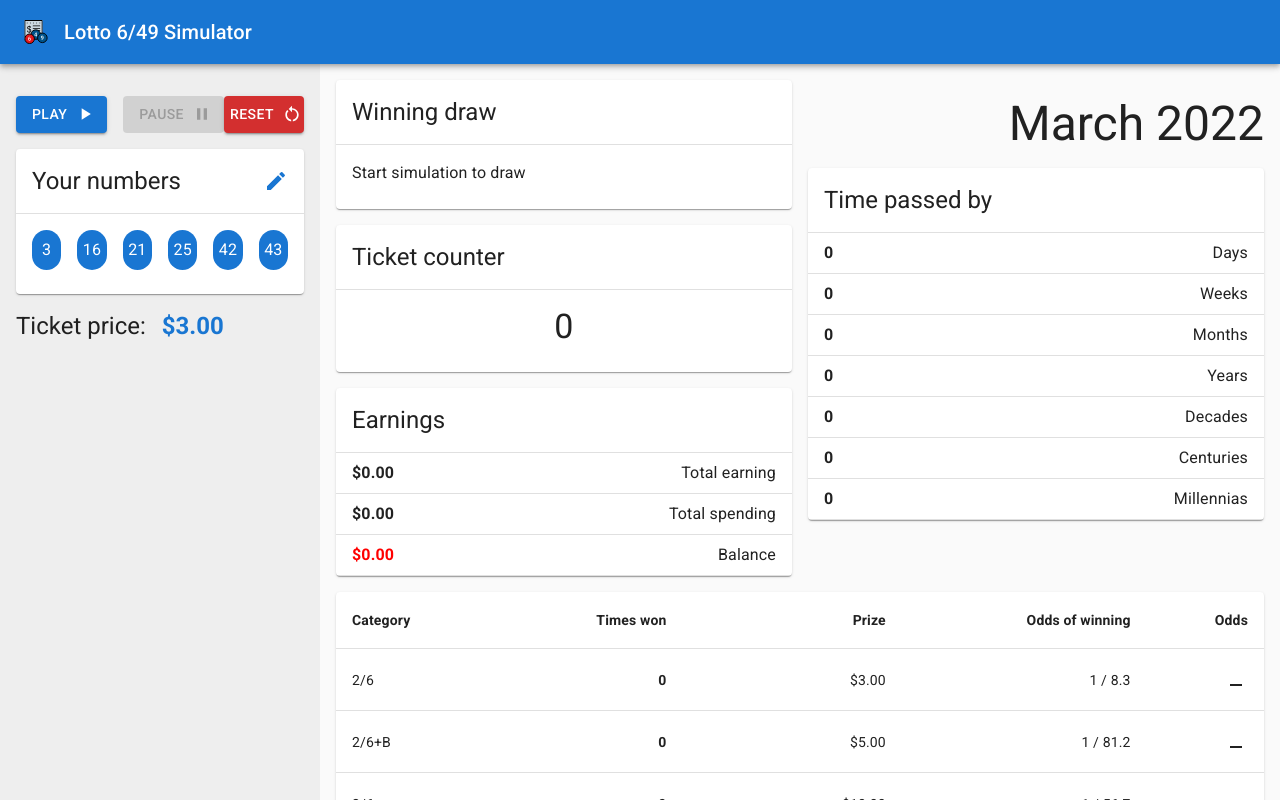
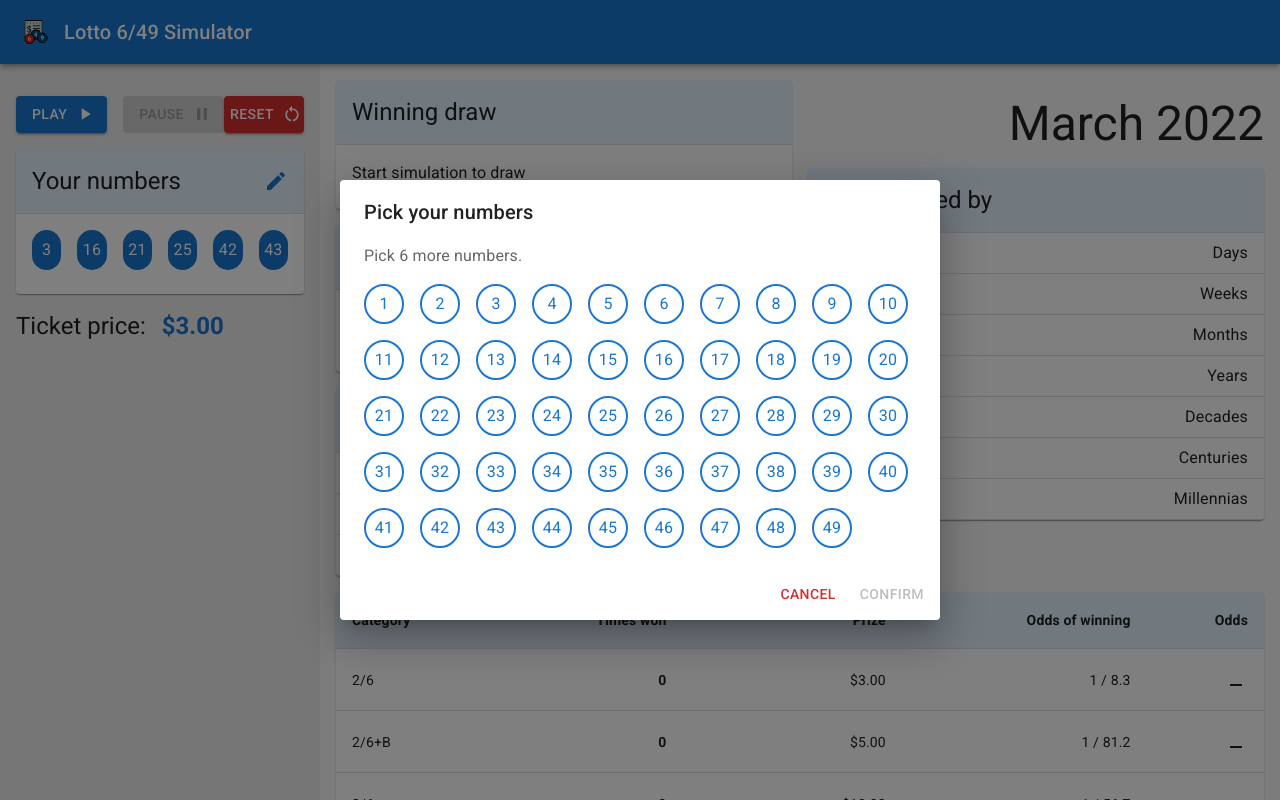
Before and after one commit to joseph-passineau/lotto649-simulator, a React (Create React App) app: page / in a window 1280 px wide. Both pictures are taken after a click on the button 276 px from the left and 180 px from the top of the page. Shown: the top 800 px of the page. Built offline with nearby package versions, Linux system fonts and the light colour scheme.

Commit message:
Add ticket number picker
Add a dialog to pick the ticket numbers.

```diff
--- a/src/App.tsx
+++ b/src/App.tsx
@@ -8,14 +8,14 @@ import { createAppTheme } from "theme";
 import { createTheme, CssBaseline, ThemeProvider } from '@mui/material';
 
 export const App: React.FC = () => {
-  const [ticket, setTickets] = useState<Ticket>(Ticket.generateRandomTicket());
+  const [ticket, setTicket] = useState<Ticket>(Ticket.generateRandomTicket());
   const [bankAccount, setBankAccount] = useState<BankAccount>(new BankAccount());
   const [lottery, setLottery] = useState<Lottery>(new Lottery());
 
   const theme = createTheme(createAppTheme("light"));
 
   const resetSimulator = () => {
-    setTickets(Ticket.generateRandomTicket());
+    setTicket(Ticket.generateRandomTicket());
     setBankAccount(new BankAccount());
     setLottery(new Lottery());
   }
@@ -24,7 +24,7 @@ export const App: React.FC = () => {
     <ThemeProvider theme={theme}>
       <CssBaseline />
       <PageLayout>
-        <Simulator ticket={ticket} bankAccount={bankAccount} lottery={lottery} reset={resetSimulator}/>
+        <Simulator ticket={ticket} bankAccount={bankAccount} lottery={lottery} reset={resetSimulator} setTicket={setTicket}/>
       </PageLayout>
     </ThemeProvider>
   )
--- /dev/null
+++ b/src/components/TicketCard/PickNumberInput.tsx
@@ -0,0 +1,34 @@
+import { IconButton, Stack, Typography } from '@mui/material';
+import React from 'react';
+
+export interface PickNumberInputProps {
+    value: number,
+    isSelected: boolean,
+    onClick: (value:number) => void;
+    isClickable: boolean;
+}
+
+export const PickNumberInput: React.FC<PickNumberInputProps> = (props: PickNumberInputProps) => {
+
+    const backgroundColor = props.isSelected ? "primary.main" : "primary.contrastText";
+    const textColor = props.isSelected ? "primary.contrastText" : "primary.main";
+
+    const handleOnClick = () => {
+        if(props.isClickable) {
+            props.onClick(props.value);
+        }
+    }
+
+    return (
+        <IconButton
+            sx={{backgroundColor: backgroundColor, borderColor: textColor, borderWidth: 2, borderStyle: "solid", borderRadius: 999, width: 40, height: 40,
+            '&:hover' : {
+                backgroundColor: backgroundColor, borderColor: textColor
+            }}}
+            onClick={handleOnClick}>
+            <Stack alignItems="center" justifyContent="center" sx={{height:"100%"}}>
+                <Typography color={textColor}>{props.value}</Typography>
+            </Stack>
+        </IconButton>
+    )
+}
--- /dev/null
+++ b/src/components/TicketCard/PickTicketDialog.tsx
@@ -0,0 +1,65 @@
+import { Dialog, DialogTitle, DialogContent, DialogActions, Button, Stack, DialogContentText } from '@mui/material';
+import React from 'react';
+import { FixedLengthArray } from 'types';
+import { PickNumberInput } from './PickNumberInput';
+
+export interface PickTicketDialogProps {
+    open: boolean
+    onClose: () => void;
+    save: (numbers: FixedLengthArray<[number,number,number,number,number,number]>) => void;
+}
+
+export const PickTicketDialog: React.FC<PickTicketDialogProps> = (props: PickTicketDialogProps) => {
+
+    const [numbers, setNumbers] = React.useState<number[]>([]);
+
+    const handleNumberClick = (value: number) => {
+        if(numbers.includes(value))
+        {
+            const newNumbers = [...numbers];
+            newNumbers.splice(numbers.indexOf(value), 1)
+            setNumbers(newNumbers);
+        }
+        else
+        {
+            setNumbers([...numbers, value]);
+        }
+    }
+
+    const handleOnSave = () => {
+        props.save([numbers[0], numbers[1], numbers[2], numbers[3], numbers[4], numbers[5]]);
+        handleOnClose();
+    }
+
+    const handleOnClose = () => {
+        props.onClose();
+        setNumbers([]);
+    }
+
+    const allPossibleNumbers = Array.from({length: 49}, (_, i) => i + 1);
+    const canSave = numbers.length === 6;
+
+    return (
+        <Dialog open={props.open} onClose={handleOnClose}>
+            <DialogTitle>Pick your numbers</DialogTitle>
+            <DialogContent>
+                <DialogContentText>
+                    {canSave ? (
+                        <>You have picked 6 numbers.</>
+                    ): (
+                        <>Pick {6 - numbers.length} more numbers.</>
+                    )}
+                </DialogContentText>
+                <Stack direction="row" flexWrap="wrap" gap={2} mt={2}>
+                    {allPossibleNumbers.map((number) => (
+                        <PickNumberInput key={number} value={number} isSelected={numbers.includes(number)} onClick={handleNumberClick} isClickable={!canSave || numbers.includes(number)}/>
+                    ))}
+                </Stack>
+            </DialogContent>
+            <DialogActions>
+                <Button onClick={handleOnClose} color="error">Cancel</Button>
+                <Button onClick={handleOnSave} disabled={!canSave}>Confirm</Button>
+            </DialogActions>
+        </Dialog>
+    )
+}
--- a/src/components/TicketCard/TicketCard.tsx
+++ b/src/components/TicketCard/TicketCard.tsx
@@ -1,21 +1,38 @@
-import React from 'react';
+import React, { Dispatch, SetStateAction } from 'react';
 import { Card, CardContent, CardHeader, Divider, IconButton, Stack } from '@mui/material';
 import { Ticket } from 'Ticket';
 import { TicketCardNumber } from './TicketCardNumber';
 import EditIcon from '@mui/icons-material/Edit';
+import { PickTicketDialog } from './PickTicketDialog';
+import { FixedLengthArray } from 'types';
 
 export interface TicketCardProps {
     ticket: Ticket;
+    setTicket: Dispatch<SetStateAction<Ticket>>;
 }
 
 export const TicketCard: React.FC<TicketCardProps> = (props: TicketCardProps) => {
+
+    const [openDialog, setOpenDialog] = React.useState(false);
+
+    const handleClickOpen = () => {
+        setOpenDialog(true);
+    };
+
+    const handleClose = () => {
+        setOpenDialog(false);
+    };
+
+    const handleSave = (numbers: FixedLengthArray<[number,number,number,number,number,number]>) => {
+        props.setTicket(new Ticket(numbers));
+    }
 
     return (
         <Card>
             <CardHeader
             title="Your numbers"
             action={
-            <IconButton color="primary">
+                <IconButton color="primary" onClick={handleClickOpen}>
                     <EditIcon />
                 </IconButton>
             }
@@ -28,6 +45,7 @@ export const TicketCard: React.FC<TicketCardProps> = (props: TicketCardProps) =>
                     ))}
                 </Stack>
             </CardContent>
+            <PickTicketDialog open={openDialog} onClose={handleClose} save={handleSave} />
         </Card>
     )
 }
--- a/src/theme.ts
+++ b/src/theme.ts
@@ -1,5 +1,5 @@
 import { createTheme, PaletteMode, Theme } from "@mui/material";
-import { grey } from "@mui/material/colors";
+import { grey, blue } from "@mui/material/colors";
 
 const getPaletteTheme = (mode: PaletteMode) => {
   return createTheme(
@@ -11,6 +11,9 @@ const getPaletteTheme = (mode: PaletteMode) => {
             background: {
               default: grey[50]
             },
+            blue: {
+              ...blue,
+            }
           }
           : {
             background: {
@@ -28,6 +31,22 @@ export const createAppTheme = (mode: PaletteMode): Theme => {
 
   return createTheme(
     {
-      ...paletteTheme
+      ...paletteTheme,
+      components: {
+        MuiCardHeader: {
+          styleOverrides: {
+            root: {
+              backgroundColor: blue[50]
+            }
+          }
+        },
+        MuiTableHead: {
+          styleOverrides: {
+            root: {
+                  backgroundColor: blue[50]
+            }
+          }
+        }
+      },
     });
 };
--- a/src/views/Simulator.tsx
+++ b/src/views/Simulator.tsx
@@ -1,4 +1,4 @@
-import React, { useEffect, useState } from 'react';
+import React, { Dispatch, SetStateAction, useEffect, useState } from 'react';
 import { Button, Grid, Stack } from '@mui/material';
 import { useInterval } from 'hooks/useInterval';
 import { TimePassed } from 'components/TimePassed/TimePassed';
@@ -21,6 +21,7 @@ export interface SimulatorProps {
     bankAccount: BankAccount;
     lottery: Lottery;
     reset: () => void;
+    setTicket: Dispatch<SetStateAction<Ticket>>;
 }
 
 export const Simulator: React.FC<SimulatorProps> = (props: SimulatorProps) => {
@@ -55,7 +56,7 @@ export const Simulator: React.FC<SimulatorProps> = (props: SimulatorProps) => {
           </Stack>
           <Button color="error" variant="contained" onClick={resetSimulator} endIcon={<RestartAltIcon />}>Reset</Button>
         </Stack>
-        <TicketCard ticket={props.ticket} />
+        <TicketCard ticket={props.ticket} setTicket={props.setTicket}/>
         <TicketPrice lottery={props.lottery}/>
       </Grid>
       <Grid container item xs lg={9} rowGap={2} padding={2}>
```
Lines whose indentation alone changed are shown as unchanged.
